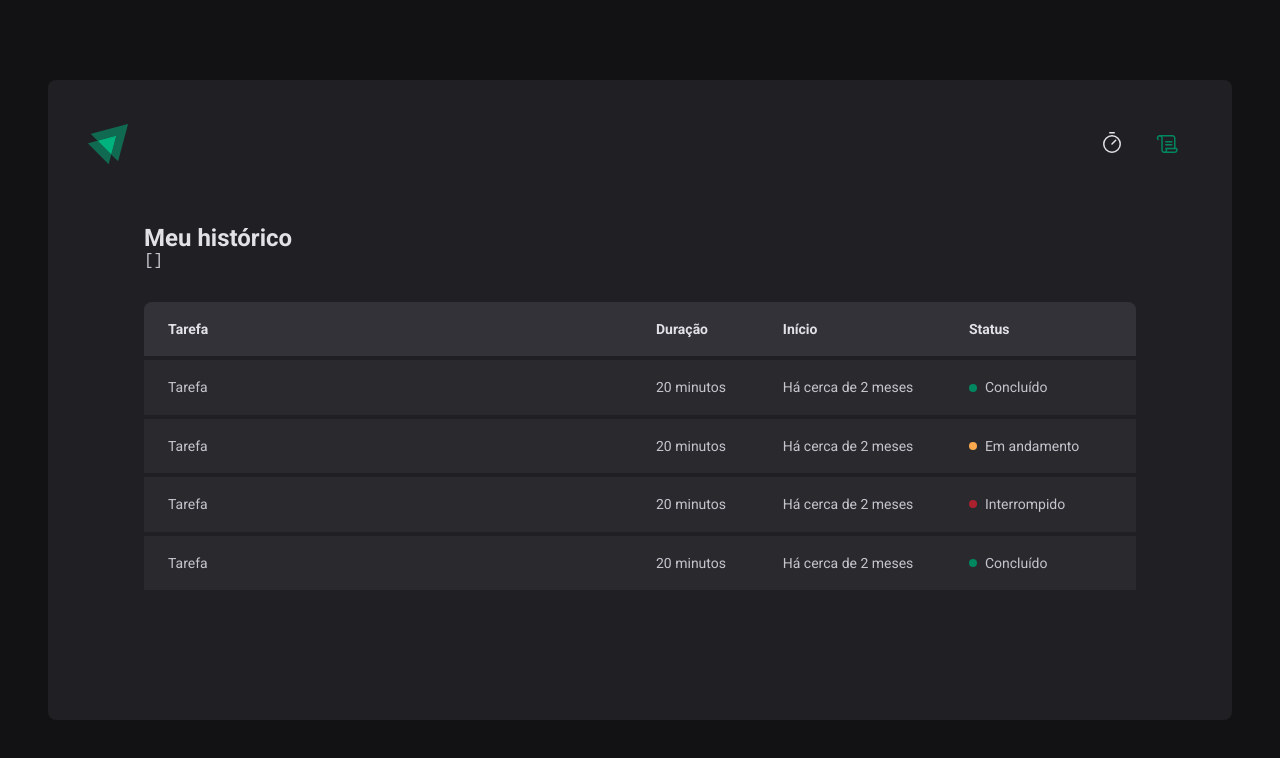
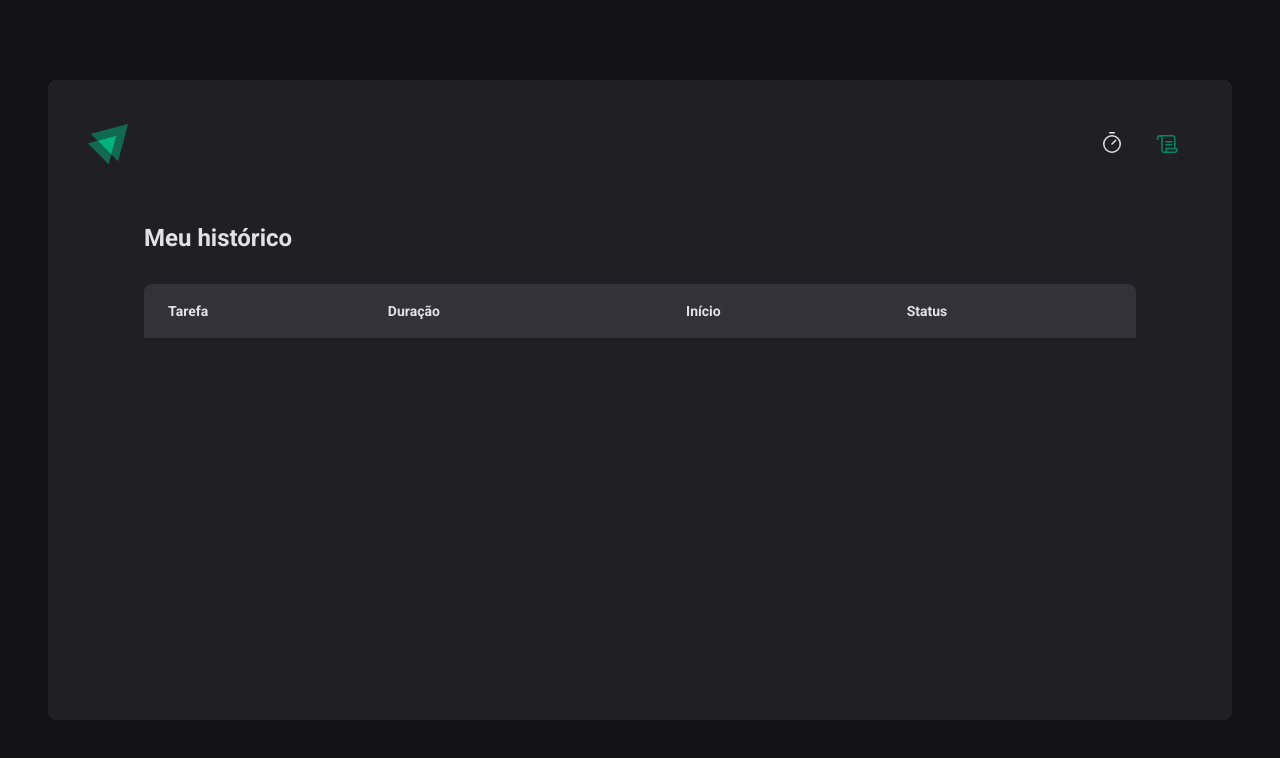
Before and after one commit to jbresolinn/ignite-02-pomodoro, a React (Vite) app: page /history in a window 1280 px wide. Shown: the top 758 px of the page. Built offline with nearby package versions, Linux system fonts and the light colour scheme.

Commit message:
feat: create cycles listing

```diff
--- a/src/pages/History/index.tsx
+++ b/src/pages/History/index.tsx
@@ -8,8 +8,6 @@ export function History() {
   return (
     <HistoryContainer>
       <h1>Meu histórico</h1>
-
-      <pre>{JSON.stringify(cycles, null, 2)}</pre>
 
       <HistoryList>
         <table>
@@ -22,38 +20,28 @@ export function History() {
             </tr>
           </thead>
           <tbody>
-            <tr>
-              <td>Tarefa</td>
-              <td>20 minutos</td>
-              <td>Há cerca de 2 meses</td>
-              <td>
-                <Status statusColor={'green'}>Concluído</Status>
-              </td>
-            </tr>
-            <tr>
-              <td>Tarefa</td>
-              <td>20 minutos</td>
-              <td>Há cerca de 2 meses</td>
-              <td>
-                <Status statusColor={'yellow'}>Em andamento</Status>
-              </td>
-            </tr>
-            <tr>
-              <td>Tarefa</td>
-              <td>20 minutos</td>
-              <td>Há cerca de 2 meses</td>
-              <td>
-                <Status statusColor={'red'}>Interrompido</Status>
-              </td>
-            </tr>
-            <tr>
-              <td>Tarefa</td>
-              <td>20 minutos</td>
-              <td>Há cerca de 2 meses</td>
-              <td>
-                <Status statusColor={'green'}>Concluído</Status>
-              </td>
-            </tr>
+            {cycles.map((cycle) => {
+              return (
+                <tr key={cycle.id}>
+                  <td>{cycle.task}</td>
+                  <td>{cycle.minutes} minutos</td>
+                  <td>{cycle.startDate.toISOString()}</td>
+                  <td>
+                    {cycle.finishDate && (
+                      <Status statusColor={'green'}>Concluído</Status>
+                    )}
+
+                    {cycle.interruptDate && (
+                      <Status statusColor={'red'}>Interrompido</Status>
+                    )}
+
+                    {!cycle.finishDate && !cycle.interruptDate && (
+                      <Status statusColor={'yellow'}>Em andamento</Status>
+                    )}
+                  </td>
+                </tr>
+              )
+            })}
           </tbody>
         </table>
       </HistoryList>
```
